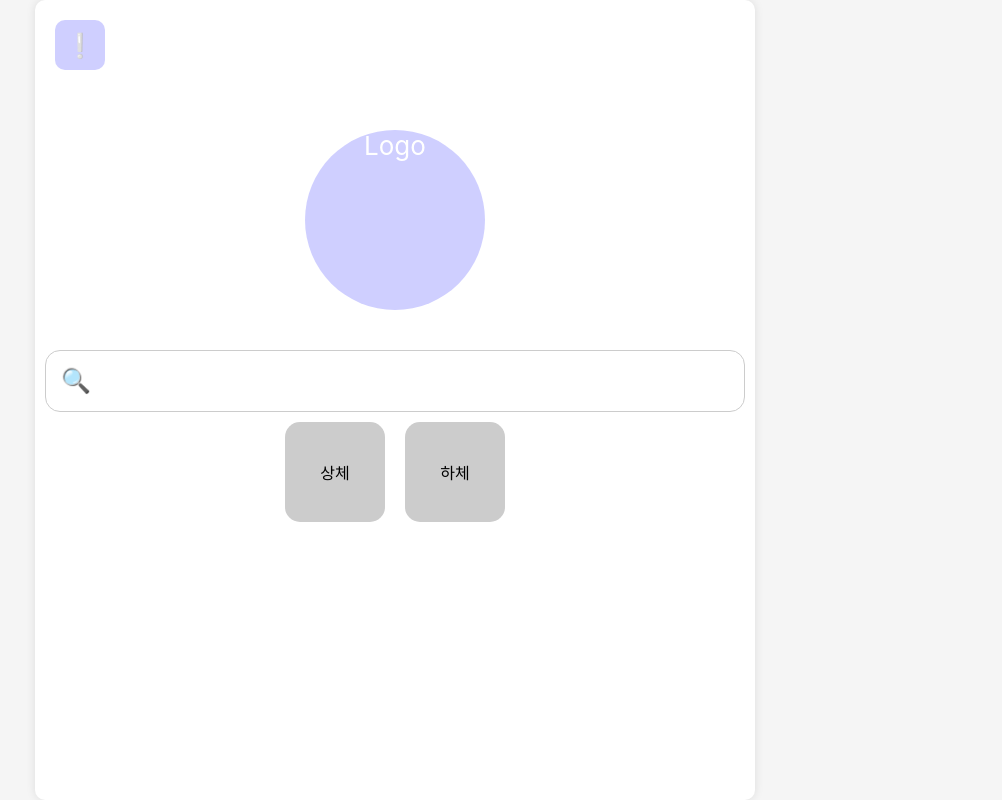
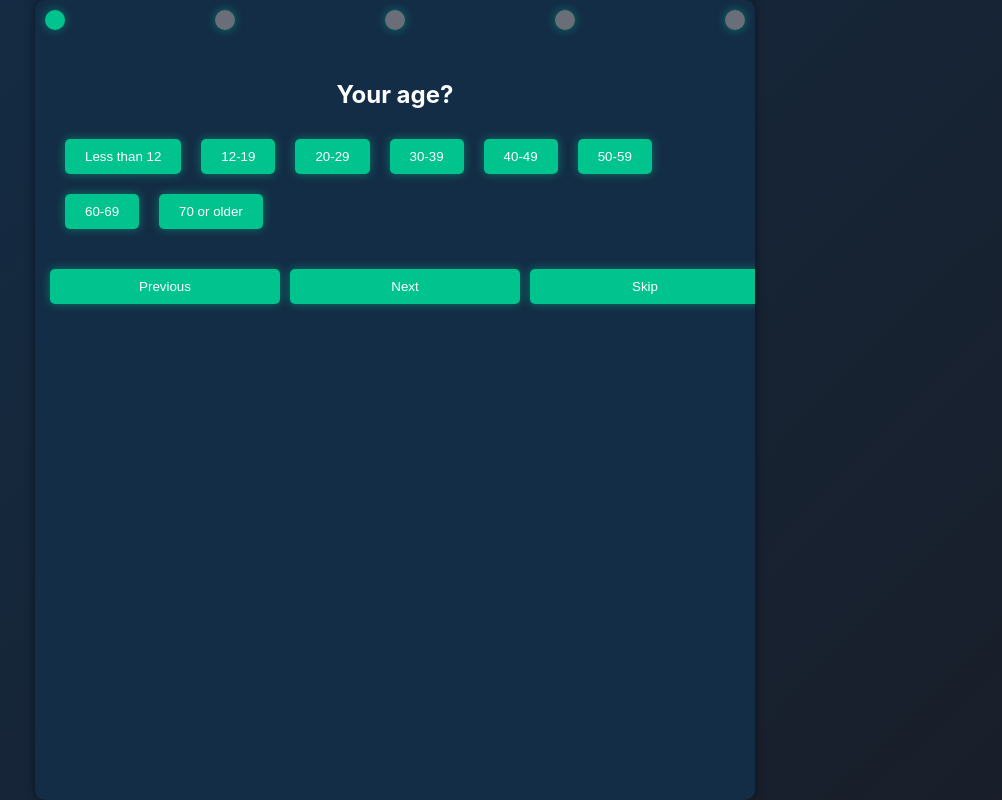
Before and after one commit to Tag-Doctor/tag-doctor-front, a React (Create React App) app: page / in a window 1280 px wide. Shown: the whole page, without its empty margins (245-1247 px from the left). Built offline with nearby package versions, Linux system fonts and the light colour scheme.

Commit message:
2024-07-25

```diff
--- a/src/App.js
+++ b/src/App.js
@@ -1,21 +1,102 @@
-import React from 'react';
+import React, { useState } from 'react';
 import './styles/App.css';
-import TagFunction from './components/TagFunction';
 
 const App = () => {
+  const [step, setStep] = useState(1);
+  const [tags, setTags] = useState([]);
+  const [currentSelection, setCurrentSelection] = useState([]);
+
+  const tagHierarchy = {
+    'Upper half of the body': ['Face', 'Abdomen', 'Arms', 'Chest', 'Head', 'Back'],
+    'Lower half of the body': ['Thigh', 'Foot', 'Buttocks', 'Knee', 'Genital', 'Shin'],
+    'Face': ['Mouth', 'Nose', 'Ear', 'Eye', 'Jaw', 'Teeth'],
+    'Abdomen': ['Pit of the stomach', 'Upper abdomen', 'Lower abdomen', 'Abs'],
+    'Arms': ['Shoulder', 'Upper arm', 'Forearm', 'Elbow', 'Wrist', 'Finger'],
+    'Chest': ['Lung', 'Rib', 'Heart', 'Clavicle'],
+    'Head': ['Mouth', 'Nose', 'Ear', 'Eye', 'Jaw', 'Teeth'],
+    'Back': ['Shoulder blade', 'Lumbar', 'Waist', 'Nape', 'Armpit'],
+    'Thigh': ['Front thigh', 'Back thigh', 'Inner thigh', 'Outer thigh'],
+    'Foot': ['Sole', 'Inner ankle', 'Outer ankle', 'Instep', 'Toe'],
+    'Buttocks': ['Anus', 'Coccyx', 'Buttock'],
+    'Knee': ['Front knee', 'Back knee', 'Inner knee', 'Outer knee'],
+    'Genital': ['Prostate', 'Urethra', 'Bladder'],
+    'Shin': ['Front shin', 'Back shin', 'Inner shin', 'Outer shin']
+  };
+
+  const handleTagClick = (tag) => {
+    if (tagHierarchy[tag]) {
+      setCurrentSelection(tagHierarchy[tag]);
+      setStep(step + 1);
+    } else {
+      if (!tags.includes(tag)) {
+        setTags((prevTags) => [...prevTags, tag]);
+      }
+      setCurrentSelection([]);
+    }
+  };
+
+  const handleTagRemove = (tagToRemove) => {
+    setTags((prevTags) => prevTags.filter(tag => tag !== tagToRemove));
+  };
+
+  const handleNextClick = () => {
+    if (step < 5) setStep(step + 1);
+  };
+
+  const handlePreviousClick = () => {
+    if (step > 1) setStep(step - 1);
+  };
+
+  const handleSkipClick = () => {
+    setStep(5);
+  };
+
   return (
     <div className="app-container">
       <div className="ratio-container">
-        <div className="content">
-          <header className="header">
-            <div className="logo-container">
-              <div className="notification-icon">❕</div>
-            </div>
-            <div className="logo-container">
-              <div className="logo">Logo</div>
-            </div>
-          </header>
-          <TagFunction />
+        <div className="progress-bar">
+          {[1, 2, 3, 4, 5].map((s) => (
+            <div key={s} className={`progress-step ${step >= s ? 'active' : ''}`}></div>
+          ))}
+        </div>
+        <div className={`screen ${step === 1 ? 'active' : ''}`}>
+          <h2>Your age?</h2>
+          <div className="button-group">
+            <button onClick={() => handleTagClick('Less than 12')}>Less than 12</button>
+            <button onClick={() => handleTagClick('12-19')}>12-19</button>
+            <button onClick={() => handleTagClick('20-29')}>20-29</button>
+            <button onClick={() => handleTagClick('30-39')}>30-39</button>
+            <button onClick={() => handleTagClick('40-49')}>40-49</button>
+            <button onClick={() => handleTagClick('50-59')}>50-59</button>
+            <button onClick={() => handleTagClick('60-69')}>60-69</button>
+            <button onClick={() => handleTagClick('70 or older')}>70 or older</button>
+          </div>
+        </div>
+        <div className={`screen ${step === 2 ? 'active' : ''}`}>
+          <h2>The upper and lower parts of the body</h2>
+          <button onClick={() => handleTagClick('Upper half of the body')}>Upper half of the body</button>
+          <button onClick={() => handleTagClick('Lower half of the body')}>Lower half of the body</button>
+        </div>
+        <div className={`screen ${step === 3 ? 'active' : ''}`}>
+          <h2>Which part? (1)</h2>
+          {currentSelection.map((subTag, index) => (
+            <button key={index} onClick={() => handleTagClick(subTag)}>{subTag}</button>
+          ))}
+        </div>
+        <div className={`screen ${step === 4 ? 'active' : ''}`}>
+          <h2>Which part? (2)</h2>
+          {currentSelection.map((subTag, index) => (
+            <button key={index} onClick={() => handleTagClick(subTag)}>{subTag}</button>
+          ))}
+        </div>
+        <div className={`screen ${step === 5 ? 'active' : ''}`}>
+          <h2>This is the last one!</h2>
+          <input type="text" className="search-input" placeholder="Please write it down in detail." />
+        </div>
+        <div className="navigation-buttons">
+          <button onClick={handlePreviousClick}>Previous</button>
+          <button onClick={handleNextClick}>Next</button>
+          <button onClick={handleSkipClick}>Skip</button>
         </div>
       </div>
     </div>
--- a/src/components/TagFunction.jsx
+++ b/src/components/TagFunction.jsx
@@ -1,30 +1,32 @@
 import React, { useState } from 'react';
 import '../styles/TagFunction.css';
 
-const TagFunction = () => {
+const App = () => {
+  const [step, setStep] = useState(1);
   const [tags, setTags] = useState([]);
   const [currentSelection, setCurrentSelection] = useState([]);
 
   const tagHierarchy = {
-    상체: ['얼굴', '복부', '팔', '가슴', '머리', '등'],
-    하체: ['허벅지', '발', '엉덩이', '무릎', '생식기', '정강이'],
-    얼굴: ['입', '코', '귀', '눈', '턱', '이'],
-    복부: ['명치', '윗배', '아랫배', '복근'],
-    팔: ['어깨', '상박', '하박', '팔꿈치', '손목', '손가락'],
-    가슴: ['폐', '갈비뼈', '심장', '쇄골'],
-    머리: ['입', '코', '귀', '눈', '턱', '이'],
-    등: ['견갑', '요추', '허리', '목덜미', '겨드랑이'],
-    허벅지: ['앞허벅지', '뒷허벅지', '안쪽 허벅지', '바깥쪽 허벅지'],
-    발: ['발바닥', '발목안쪽', '발목 바깥쪽', '발등', '발가락'],
-    엉덩이: ['항문', '꼬리뼈', '엉덩이'],
-    무릎: ['무릎 앞', '무릎 뒤', '무릎 안쪽', '무릎 바깥쪽'],
-    생식기: ['전립선', '요로', '방광'],
-    정강이: ['앞정강이', '뒷정강이', '안쪽 정강이', '바깥쪽 정강이'],
+    'Upper half of the body': ['Face', 'Abdomen', 'Arms', 'Chest', 'Head', 'Back'],
+    'Lower half of the body': ['Thigh', 'Foot', 'Buttocks', 'Knee', 'Genital', 'Shin'],
+    'Face': ['Mouth', 'Nose', 'Ear', 'Eye', 'Jaw', 'Teeth'],
+    'Abdomen': ['Pit of the stomach', 'Upper abdomen', 'Lower abdomen', 'Abs'],
+    'Arms': ['Shoulder', 'Upper arm', 'Forearm', 'Elbow', 'Wrist', 'Finger'],
+    'Chest': ['Lung', 'Rib', 'Heart', 'Clavicle'],
+    'Head': ['Mouth', 'Nose', 'Ear', 'Eye', 'Jaw', 'Teeth'],
+    'Back': ['Shoulder blade', 'Lumbar', 'Waist', 'Nape', 'Armpit'],
+    'Thigh': ['Front thigh', 'Back thigh', 'Inner thigh', 'Outer thigh'],
+    'Foot': ['Sole', 'Inner ankle', 'Outer ankle', 'Instep', 'Toe'],
+    'Buttocks': ['Anus', 'Coccyx', 'Buttock'],
+    'Knee': ['Front knee', 'Back knee', 'Inner knee', 'Outer knee'],
+    'Genital': ['Prostate', 'Urethra', 'Bladder'],
+    'Shin': ['Front shin', 'Back shin', 'Inner shin', 'Outer shin']
   };
 
   const handleTagClick = (tag) => {
     if (tagHierarchy[tag]) {
       setCurrentSelection(tagHierarchy[tag]);
+      setStep(step + 1);
     } else {
       if (!tags.includes(tag)) {
         setTags((prevTags) => [...prevTags, tag]);
@@ -37,41 +39,68 @@ const TagFunction = () => {
     setTags((prevTags) => prevTags.filter(tag => tag !== tagToRemove));
   };
 
+  const handleNextClick = () => {
+    if (step < 5) setStep(step + 1);
+  };
+
+  const handlePreviousClick = () => {
+    if (step > 1) setStep(step - 1);
+  };
+
+  const handleSkipClick = () => {
+    setStep(5);
+  };
+
   return (
-    <div className="tag-function-container">
-      <div className="search-input-container">
-        <input
-          type="text"
-          className="search-input"
-          placeholder="🔍" // 디자인 변경 예정
-          readOnly
-          value="" // 검색창 빈 텍스트
-        />
-        <div className="tags-display">
-          {tags.map((tag, index) => (
-            <div key={index} className="tag-item">
-              <span className="tag-text">#{tag}</span>
-              <button className="remove-btn" onClick={() => handleTagRemove(tag)}>x</button>
-            </div>
+    <div className="app-container">
+      <div className="ratio-container">
+        <div className="progress-bar">
+          {[1, 2, 3, 4, 5].map((s) => (
+            <div key={s} className={`progress-step ${step >= s ? 'active' : ''}`}></div>
           ))}
         </div>
-      </div>
-      {currentSelection.length > 0 ? (
-        <div className="sub-selection-container">
+        <div className={`screen ${step === 1 ? 'active' : ''}`}>
+          <h2>Your age?</h2>
+          <div className="button-group">
+            <button onClick={() => handleTagClick('Less than 12')}>Less than 12</button>
+            <button onClick={() => handleTagClick('12-19')}>12-19</button>
+            <button onClick={() => handleTagClick('20-29')}>20-29</button>
+            <button onClick={() => handleTagClick('30-39')}>30-39</button>
+            <button onClick={() => handleTagClick('40-49')}>40-49</button>
+            <button onClick={() => handleTagClick('50-59')}>50-59</button>
+            <button onClick={() => handleTagClick('60-69')}>60-69</button>
+            <button onClick={() => handleTagClick('70 or older')}>70 or older</button>
+          </div>
+        </div>
+        <div className={`screen ${step === 2 ? 'active' : ''}`}>
+          <h2>The upper and lower parts of the body</h2>
+          <button onClick={() => handleTagClick('Upper half of the body')}>Upper half of the body</button>
+          <button onClick={() => handleTagClick('Lower half of the body')}>Lower half of the body</button>
+        </div>
+        <div className={`screen ${step === 3 ? 'active' : ''}`}>
+          <h2>Which part? (1)</h2>
           {currentSelection.map((subTag, index) => (
-            <div key={index} onClick={() => handleTagClick(subTag)} className="sub-selection-item">
-              {subTag}
-            </div>
+            <button key={index} onClick={() => handleTagClick(subTag)}>{subTag}</button>
           ))}
         </div>
-      ) : (
-        <div className="selection-container">
-          <div onClick={() => handleTagClick('상체')} className="selection-item">상체</div>
-          <div onClick={() => handleTagClick('하체')} className="selection-item">하체</div>
+        <div className={`screen ${step === 4 ? 'active' : ''}`}>
+          <h2>Which part? (2)</h2>
+          {currentSelection.map((subTag, index) => (
+            <button key={index} onClick={() => handleTagClick(subTag)}>{subTag}</button>
+          ))}
         </div>
-      )}
+        <div className={`screen ${step === 5 ? 'active' : ''}`}>
+          <h2>This is the last one!</h2>
+          <input type="text" className="search-input" placeholder="Please write it down in detail." />
+        </div>
+        <div className="navigation-buttons">
+          <button onClick={handlePreviousClick}>Previous</button>
+          <button onClick={handleNextClick}>Next</button>
+          <button onClick={handleSkipClick}>Skip</button>
+        </div>
+      </div>
     </div>
   );
 };
 
-export default TagFunction;
+export default App;
--- a/src/styles/App.css
+++ b/src/styles/App.css
@@ -1,86 +1,103 @@
-/* 전체 컨테이너 스타일 */
+/* Main container */
 .app-container {
   display: flex;
   justify-content: center;
-  align-items: flex-start; /* 상단 정렬 */
+  align-items: center;
   height: 100vh;
   width: 100vw;
-  background: #f5f5f5; /* 전체 배경색 */
-  overflow: hidden; /* 화면 넘침 방지 */
+  background: linear-gradient(135deg, #132D46, #191E29);
+  overflow: hidden;
+  color: #FFFFFF;
 }
 
-/* 비율을 유지하는 컨테이너 */
+/* Ratio container */
 .ratio-container {
   display: flex;
   flex-direction: column;
   width: 100%;
-  max-width: 720px; /* 최대 너비 */
-  min-height: 100%; /* 최소 높이 100% */
-  background: #ffffff; /* 컨텐츠 배경색 */
-  border-radius: 10px; /* 둥근 모서리 */
-  box-shadow: 0 0 10px rgba(0, 0, 0, 0.1); /* 그림자 효과 */
-  box-sizing: border-box; /* 여백과 테두리 포함하여 크기 계산 */
+  max-width: 720px;
+  min-height: 100%;
+  background: #132D46;
+  border-radius: 10px;
+  box-shadow: 0 0 10px rgba(0, 0, 0, 0.5);
+  box-sizing: border-box;
+  position: relative;
+  overflow: hidden;
 }
 
-/* 실제 컨텐츠를 넣는 부분 */
-.content {
-  flex: 1; /* 남은 공간을 차지하도록 설정 */
+/* Progress bar */
+.progress-bar {
   display: flex;
-  flex-direction: column;
-  padding: 10px; /* 내부 여백 */
-  box-sizing: border-box; /* 여백과 테두리 포함하여 크기 계산 */
+  justify-content: space-between;
+  padding: 10px;
 }
 
-/* 헤더 스타일 */
-.header {
-  display: flex;
+.progress-step {
+  width: 20px;
+  height: 20px;
+  background: #696E79;
+  border-radius: 50%;
+  box-shadow: 0 0 10px rgba(1, 195, 141, 0.5);
+}
+
+.progress-step.active {
+  background: #01C38D;
+}
+
+/* Button styles */
+button {
+  background: #01C38D;
+  color: #FFFFFF;
+  border: none;
+  padding: 10px 20px;
+  margin: 10px;
+  cursor: pointer;
+  border-radius: 5px;
+  box-shadow: 0 0 10px rgba(1, 195, 141, 0.5);
+}
+
+button:hover {
+  background: #01a77c;
+}
+
+/* Screen styles */
+.screen {
+  display: none;
   flex-direction: column;
   align-items: center;
-  width: 100%;
-  position: relative; /* 느낌표 아이콘의 위치를 상대적으로 설정 */
+  justify-content: center;
+  height: 100%;
+  padding: 20px;
 }
 
-/* 느낌표 아이콘 스타일 */
-.notification-icon {
-  width: 50px;
-  height: 50px;
-  background-color: #cfcfff; /* 원하는 색상 */
-  border-radius: 20%;
+.screen.active {
   display: flex;
-  justify-content: center;
-  align-items: center;
-  color: #fff;
-  font-size: 1.5rem;
-  position: absolute;
-  top: 10px; /* 상단 여백 */
-  left: 10px; /* 왼쪽 여백 */
 }
 
-/* 로고 컨테이너 스타일 */
-.logo-container {
-  margin: 40px 0;
+/* Input styles */
+.search-input {
+  padding: 10px;
+  border: 2px solid #01C38D;
+  border-radius: 5px;
+  width: 80%;
+  margin-top: 20px;
+  background: #191E29;
+  color: #FFFFFF;
 }
 
-.logo {
-  width: 180px;
-  height: 180px;
-  background-color: #cfcfff; /* 원하는 색상 */
-  border-radius: 50%;
-  display: flex;
-  justify-content: center;
-  font-size: calc(10px + 2vmin);
-  color: white;
+.search-input::placeholder {
+  color: #696E79;
 }
 
-.App-link {
-  color: #61dafb;
+/* Navigation buttons */
+.navigation-buttons {
+  display: flex;
+  justify-content: space-between;
+  width: 100%;
+  padding: 10px;
 }
 
-@keyframes App-logo-spin {
-  from {
-    transform: rotate(0deg);
-  }
-  to {
-    transform: rotate(360deg);
-  }
+.navigation-buttons button {
+  flex: 1;
+  margin: 0 5px;
 }
--- a/src/styles/TagFunction.css
+++ b/src/styles/TagFunction.css
@@ -1,104 +1,90 @@
-/* 검색창 스타일 */
-.search-input-container {
+/* Main container */
+.app-container {
     display: flex;
-    flex-wrap: wrap;
+    justify-content: center;
     align-items: center;
-    border: 1px solid #ccc;
-    border-radius: 15px;
-    padding: 5px;
-    width: 100%; /* 흰색 배경의 100% 너비로 설정 */
-    max-width: 1000px; /* 최대 너비 설정 */
-    background-color: #ffffff;
-    position: relative;
-    box-sizing: border-box; /* 패딩과 테두리를 포함하여 크기 계산 */
+    height: 100vh;
+    width: 100vw;
+    background: linear-gradient(135deg, #132D46, #191E29);
+    overflow: hidden;
+    color: #FFFFFF;
   }
 
-.search-input {
-    border: none;
-    outline: none;
+  /* Ratio container */
+  .ratio-container {
+    display: flex;
+    flex-direction: column;
     width: 100%;
-    height: 50px;
-    font-size: 1.5rem;
-    padding: 0 10px;
+    max-width: 720px;
+    min-height: 100%;
+    background: #132D46;
+    border-radius: 10px;
+    box-shadow: 0 0 10px rgba(0, 0, 0, 0.5);
     box-sizing: border-box;
-    display: flex;
-    align-items: center;
-}
-
-/* 태그 표시 영역 */
-.tags-display {
-    display: flex;
-    flex-wrap: wrap;
-    position: absolute;
-    top: 5px;
-    left: 10px;
-    right: 10px;
-    bottom: 5px;
+    position: relative;
     overflow: hidden;
   }
 
-/* 태그 아이템 스타일 */
-.tag-item {
+  /* Progress bar */
+  .progress-bar {
     display: flex;
-    align-items: center;
-    background-color: #cfcfff; /* 배경색 설정 */
-    border-radius: 15px;
-    padding: 5px 10px;
-    margin: 5px;
-    box-shadow: 0 0 5px rgba(0, 0, 0, 0.2);
-    font-size: 1rem;
-    margin-right: 5px; /* 태그 사이 간격 */
+    justify-content: space-between;
+    padding: 10px;
   }
 
-.remove-btn {
-    background: none;
-    border: none;
-    color: red;
-    font-size: 1.2rem;
-    cursor: pointer;
+  .progress-step {
+    width: 20px;
+    height: 20px;
+    background: #696E79;
+    border-radius: 50%;
+    box-shadow: 0 0 10px rgba(1, 195, 141, 0.5);
   }
 
-/* 선택 항목 컨테이너 스타일 */
-.selection-container {
-    display: flex;
-    flex-wrap: wrap; /* 항목이 넘칠 경우 자동 줄 바꿈 */
-    justify-content: center; /* 가운데 정렬 */
+  .progress-step.active {
+    background: #01C38D;
   }
 
-/* 선택 항목 스타일 */
-.selection-item {
-    width: 100px;
-    height: 100px;
+  /* Button styles */
+  button {
+    background: #01C38D;
+    color: #FFFFFF;
+    border: none;
+    padding: 10px 20px;
     margin: 10px;
-    border-radius: 15px;
-    background-color: #cccccc; /* 원하는 색상 */
-    display: flex;
-    justify-content: center;
-    align-items: center;
-    font-size: 1rem;
     cursor: pointer;
-    text-align: center;
+    border-radius: 5px;
+    box-shadow: 0 0 10px rgba(1, 195, 141, 0.5);
   }
 
-/* 하위 선택 항목 컨테이너 스타일 */
-.sub-selection-container {
-    display: flex;
-    flex-wrap: wrap; /* 항목이 넘칠 경우 자동 줄 바꿈 */
-    justify-content: center; /* 가운데 정렬 */
-    margin-top: 20px; /* 상단 여백 */
+  button:hover {
+    background: #01a77c;
   }
 
-/* 하위 선택 항목 스타일 */
-.sub-selection-item {
-    width: 80px;
-    height: 80px;
-    margin: 5px;
-    border-radius: 10px;
-    background-color: #eeeeee; /* 원하는 색상 */
+  /* Screen styles */
+  .screen {
+    display: none;
+    flex-direction: column;
+    align-items: center;
+    justify-content: center;
+    height: 100%;
+    padding: 20px;
+  }
+
+  .screen.active {
     display: flex;
-    justify-content: center;
-    align-items: center;
-    font-size: 0.9rem;
-    cursor: pointer;
-    text-align: center;
   }
+
+  /* Input styles */
+  .search-input {
+    padding: 10px;
+    border: 2px solid #01C38D;
+    border-radius: 5px;
+    width: 80%;
+    margin-top: 20px;
+    background: #191E29;
+    color: #FFFFFF;
+  }
+
+  .search-input::placeholder {
+    color: #696E79;
+  }
```
Lines whose indentation alone changed are shown as unchanged.
